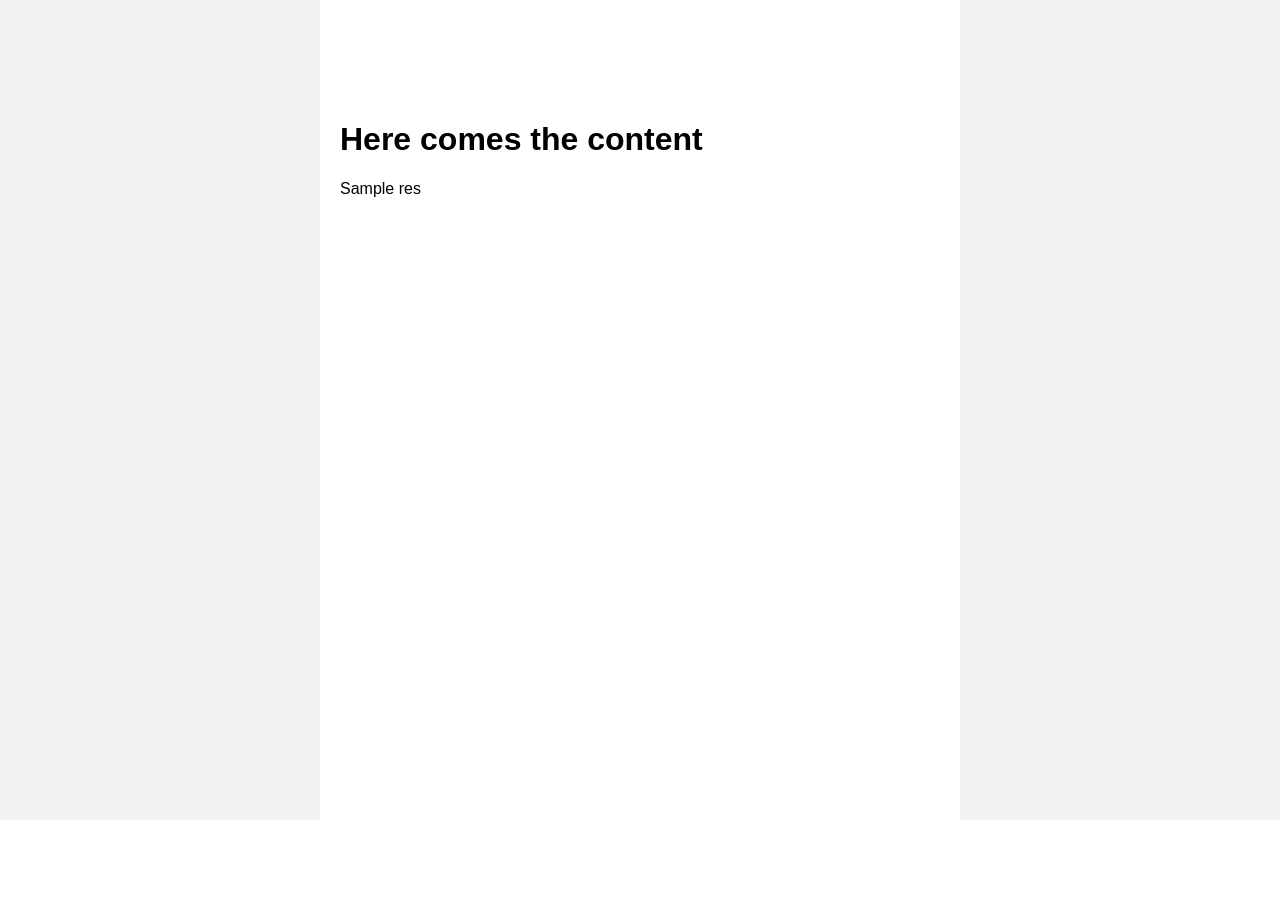
After one commit to alfrooster/aoe-data-analytics, a Python web app: template flask/templates/results.html in a window 1280 px wide. The commit adds this page. Run offline with Jinja, Linux system fonts and the light colour scheme; the template is opened without the code that fills it: most values are stand-ins (such as "Sample title", 1, 10 or a date in 2020).

Commit message:
progress on flask implementation

```diff
--- a/flask/requirements.txt
+++ b/flask/requirements.txt
@@ -4,4 +4,9 @@ Flask==2.2.3
 itsdangerous==2.1.2
 Jinja2==3.1.2
 MarkupSafe==2.1.2
+numpy==1.24.2
+pandas==1.5.3
+python-dateutil==2.8.2
+pytz==2023.2
+six==1.16.0
 Werkzeug==2.2.3
--- a/flask/static/css/main.css
+++ b/flask/static/css/main.css
@@ -2,3 +2,33 @@ body {
     margin: 0;
     font-family: sans-serif;
 }
+table.dataframe {
+    border-collapse: collapse;
+    width: 100%;
+}
+table.dataframe th, table.dataframe td {
+    padding: 8px;
+    text-align: left;
+    border: 1px solid #ddd;
+}
+table.dataframe th {
+    background-color: #f2f2f2;
+}
+.sidebar {
+    width: 25%;
+    height: 100vh;
+    background-color: #f2f2f2;
+    position: fixed;
+    top: 0;
+    left: 0;
+    z-index: 1;
+    overflow-x: hidden;
+    padding-top: 20px;
+}
+.content {
+    margin-left: 25%;
+    margin-right: 25%;
+    padding: 20px;
+    background-color: white;
+    height: 100vh;
+}
--- /dev/null
+++ b/flask/templates/results.html
@@ -0,0 +1,14 @@
+{% extends 'base.html' %}
+
+{% block head %}
+<h1>Template</h1>
+{% endblock %}
+
+{% block body %}
+<div class="sidebar"></div>
+<div class="content">
+    <h1>Here comes the content</h1>
+    {{ res|safe }}
+</div>
+<div class="sidebar" style="left: auto; right: 0;"></div>
+{% endblock %}
```
Also changed, not shown: flask/analysis.py (added, +38 -0 lines), flask/app.py (+25 -3 lines), flask/templates/index.html (+29 -1 lines), flask/templates/base.html (indentation only).
